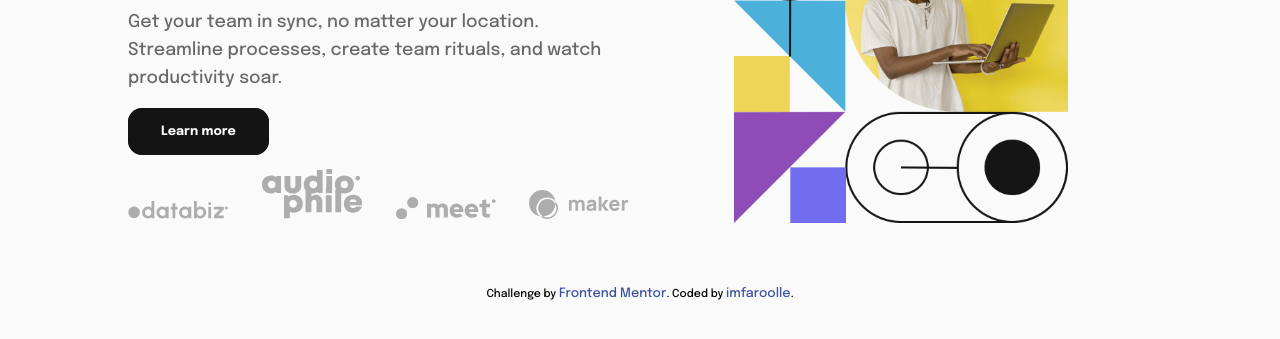
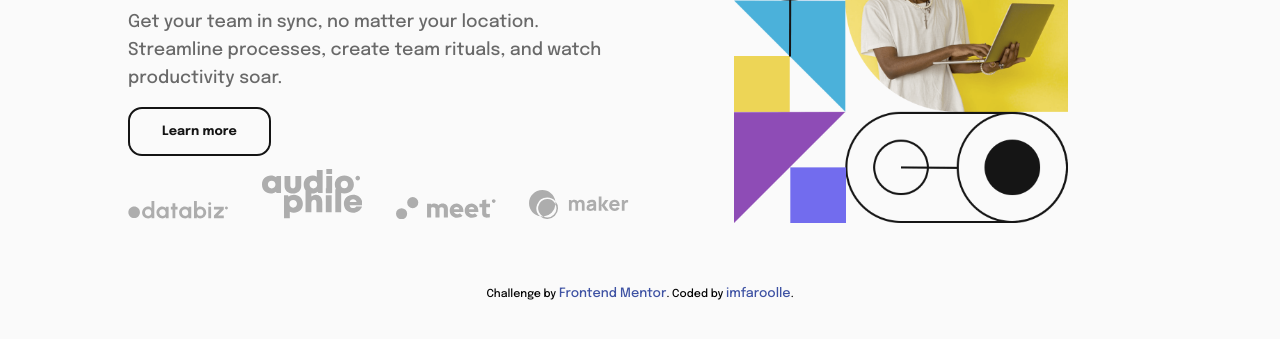
Before and after one commit to ahmed-Faroolle/Intro-section, a plain HTML site: page index.html in a window 1280 px wide. In both pictures the pointer is over the link "Learn more". Shown: the part 363-702 px from the top of the page. Drawn offline with Linux system fonts and the light colour scheme.

Commit message:
fixed bugs

```diff
--- a/style.css
+++ b/style.css
@@ -271,6 +271,12 @@ a.hero__btn{
     padding: 1rem 2rem;
 }
 
+a.hero__btn:hover{
+    background-color: transparent;
+    border: 2px solid var(--almost--black);
+    color: var(--almost--black);
+}
+
 .clients_icons{
     max-width: 20%;
     flex: 20%;
```
